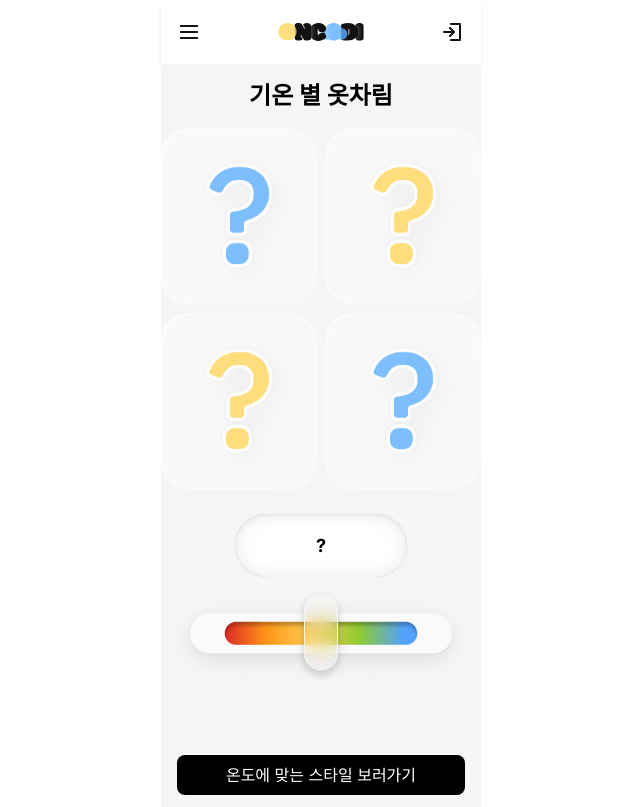
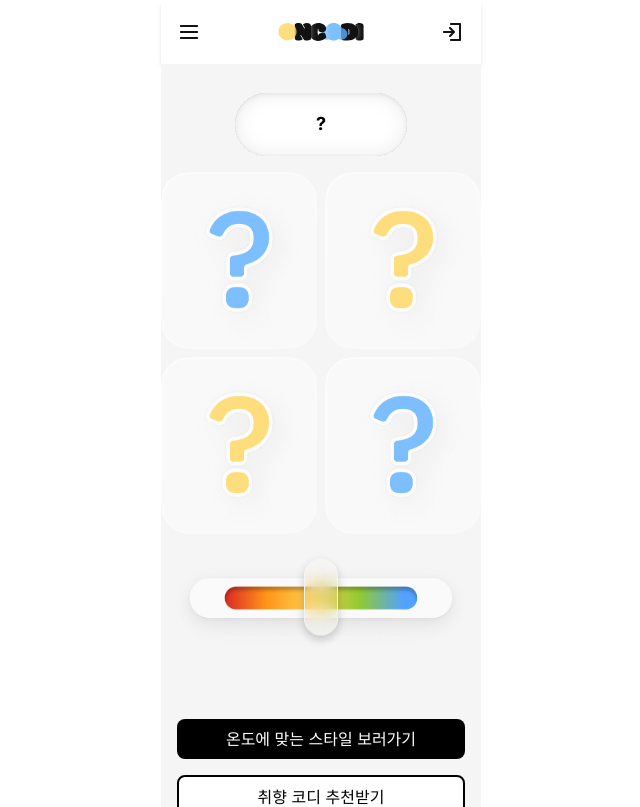
Before and after one commit to 6chenodongja/6che, a Next.js app: page /thermometer-style in a window 1280 px wide. Shown: the top 807 px of the page, without its empty margins (319-959 px from the left). Built offline with nearby package versions, Linux system fonts and the light colour scheme.

Commit message:
feat: Removed '기온별 옷차림' text from the component & Added temperature-box.svg image in place of the r emoved text.

```diff
--- a/src/app/(providers)/(root)/thermometer-style/ThermometerStyle.tsx
+++ b/src/app/(providers)/(root)/thermometer-style/ThermometerStyle.tsx
@@ -165,21 +165,6 @@ const ThermometerStyle: React.FC = () => {
       ? defaultImages
       : getOutfitsForTemperature(temperatureRanges[temperatureIndex].display);
 
-  const noLabelImages = [
-    '/images/Thermometer/default-blue.png',
-    '/images/Thermometer/default-yellow.png',
-    '/민소매.png',
-    '/반팔티.png',
-    '/반바지.png',
-    '/짧은치마.png',
-    '/얇은셔츠.png',
-    '/면바지.png',
-    '/블라우스.png',
-    '/긴팔티.png',
-    '/슬랙스.png',
-    '/Weather2/린넨옷.png',
-  ];
-
   const handleNext = () => {
     setCurrentOutfitIndex((prevIndex) => prevIndex + 4);
   };
@@ -191,16 +176,31 @@ const ThermometerStyle: React.FC = () => {
   return (
     <div className="w-full max-w-md mx-auto flex flex-col items-center justify-center min-h-screen bg-[#f5f5f5]">
       <div className="flex flex-col items-center mt-4 mb-8">
-        <h1 className="text-2xl font-bold mb-4">기온 별 옷차림</h1>
+        <div className="relative mb-4">
+          <Image
+            src="/images/Thermometer/temperature-box.svg"
+            alt="Temperature Box"
+            width={258}
+            height={94.5}
+            style={{ width: 'auto', height: 'auto' }}
+            priority
+          />
+          {initialView ? (
+            <span className="absolute inset-0 flex items-center justify-center text-lg font-bold">
+              ?
+            </span>
+          ) : (
+            <span className="absolute inset-0 flex items-center justify-center text-lg font-bold">
+              {temperatureRanges[temperatureIndex].display}
+            </span>
+          )}
+        </div>
         <div className="relative">
           <div className="grid grid-cols-2 mb-6 gap-2">
             {currentOutfits
               .slice(currentOutfitIndex, currentOutfitIndex + 4)
               .map((src: string, index: number) => (
                 <div key={index} className="relative">
-                  {!initialView && !noLabelImages.includes(src) && (
-                    <span className="text-sm text-center mb-2"></span>
-                  )}
                   <Image
                     src={src}
                     alt={`Outfit ${index + 1}`}
@@ -241,25 +241,6 @@ const ThermometerStyle: React.FC = () => {
               </button>
             )}
           </div>
-        </div>
-        <div className="relative mb-4">
-          <Image
-            src="/images/Thermometer/temperature-box.svg"
-            alt="Temperature Box"
-            width={258}
-            height={94.5}
-            style={{ width: 'auto', height: 'auto' }}
-            priority
-          />
-          {initialView ? (
-            <span className="absolute inset-0 flex items-center justify-center text-lg font-bold">
-              ?
-            </span>
-          ) : (
-            <span className="absolute inset-0 flex items-center justify-center text-lg font-bold">
-              {temperatureRanges[temperatureIndex].display}
-            </span>
-          )}
         </div>
         <div
           ref={sliderRef}
```
